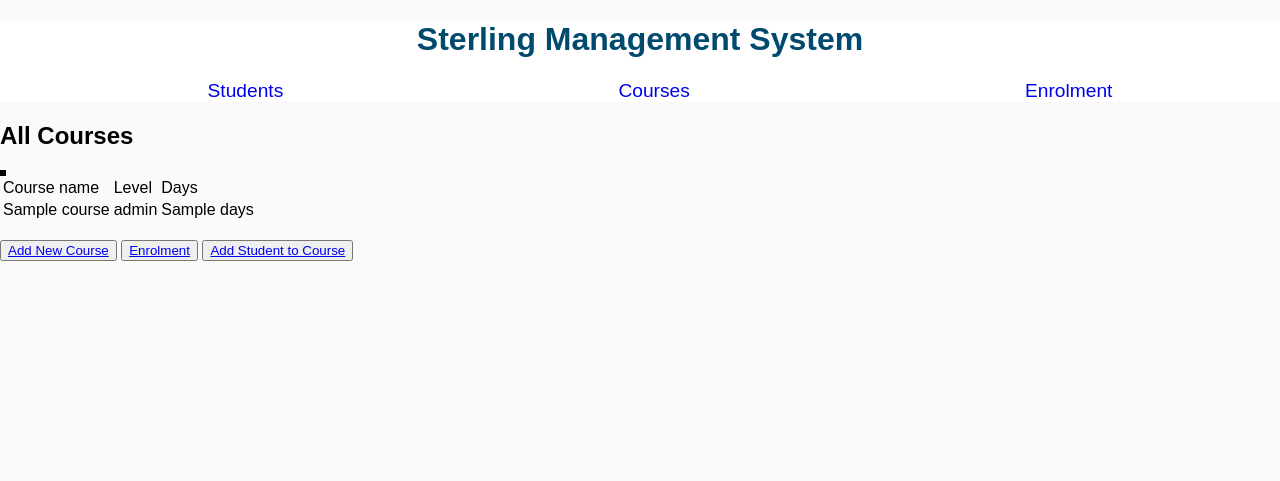
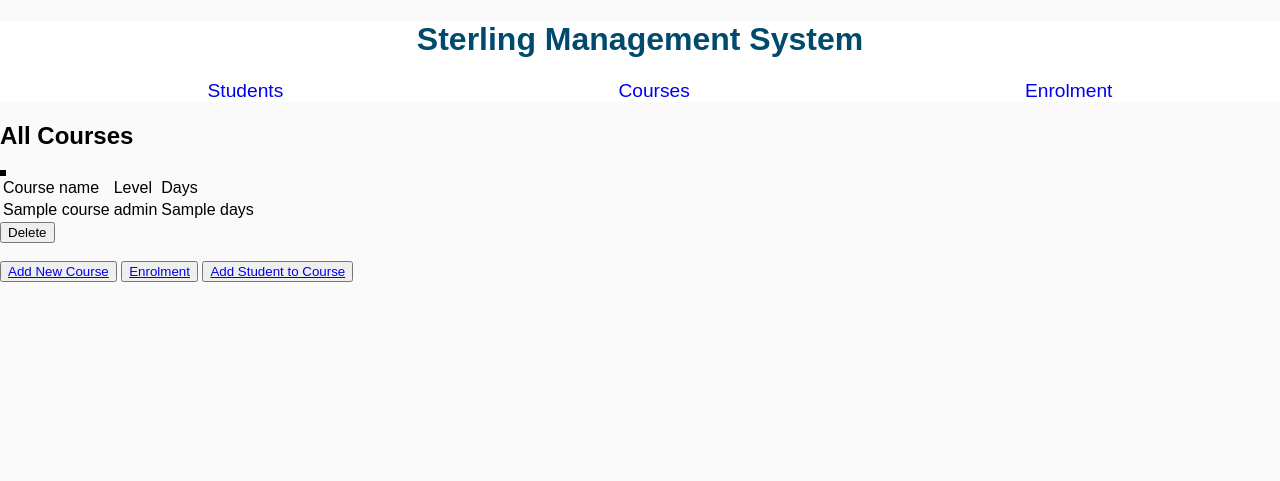
Before and after one commit to sarahclarke-skc/school_management_web_app, a Flask app: page /courses in a window 1280 px wide. Shown: the top 481 px of the page. Run offline with Flask 2, Linux system fonts and the light colour scheme; a database or web service that is not in the repository returns one stand-in record (values such as "Sample title"); some libraries are stand-ins or nearby versions.

Commit message:
Delete course added and working

```diff
--- a/school_start_point/repositories/course_repository.py
+++ b/school_start_point/repositories/course_repository.py
@@ -44,7 +44,7 @@ def delete_all():
 
 #delete one according to id
 def delete(id):
-    sql = "DELTE FROM courses WHERE id = %s"
+    sql = "DELETE FROM courses WHERE id = %s"
     values = [id]
     run_sql(sql, values)
 
--- a/school_start_point/templates/courses/index.html
+++ b/school_start_point/templates/courses/index.html
@@ -19,6 +19,17 @@
             </tr>
             </tbody>
             </table>
+
+            <div class="buttons">
+
+                <form class="delete" action="/courses/{{course.id}}/delete" method="POST">
+                    <button class="delete">
+                        <span class="mdi mdi-delete mdi-24px"></span>
+                        <span class="mdi mdi-delete-empty mdi-24px"></span>
+                        <span>Delete</span>
+                      </button>
+                </form>
+              </div>
         <br>
         {% endfor %}
     </tr>
```
